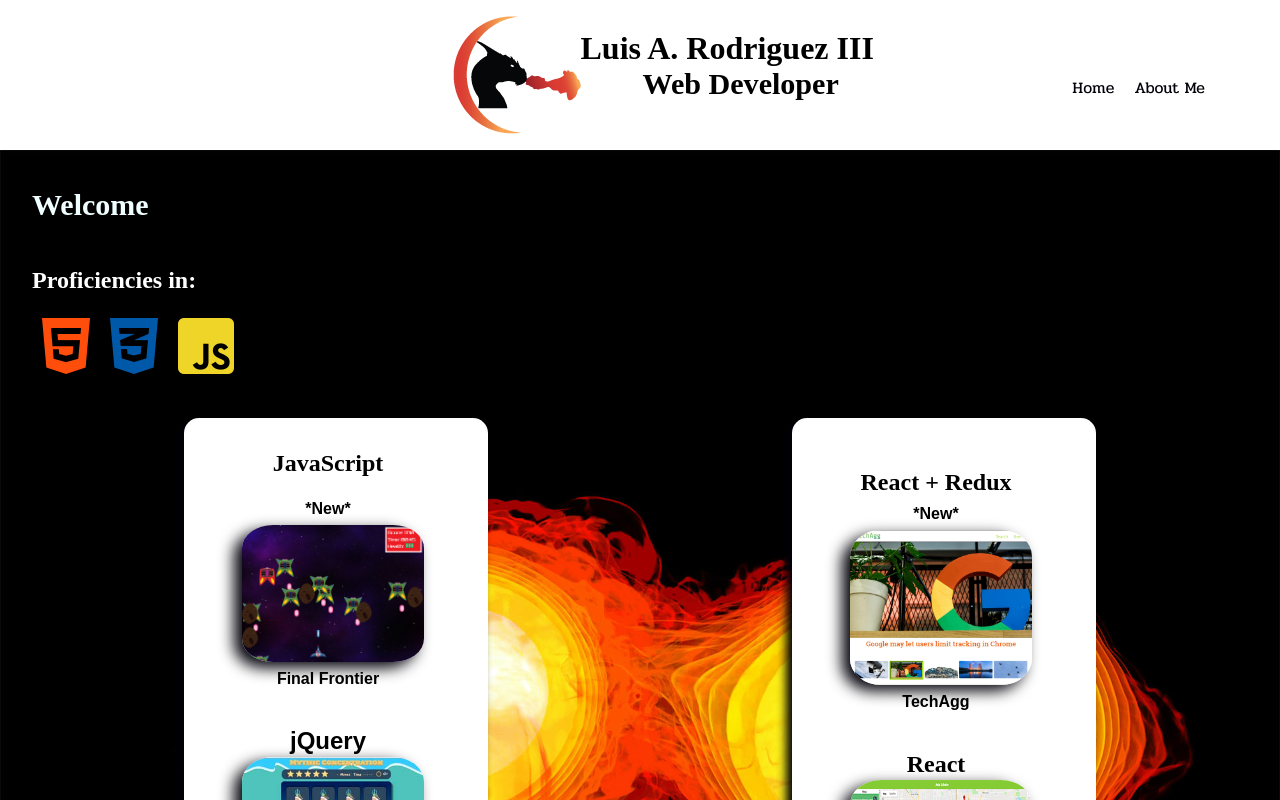
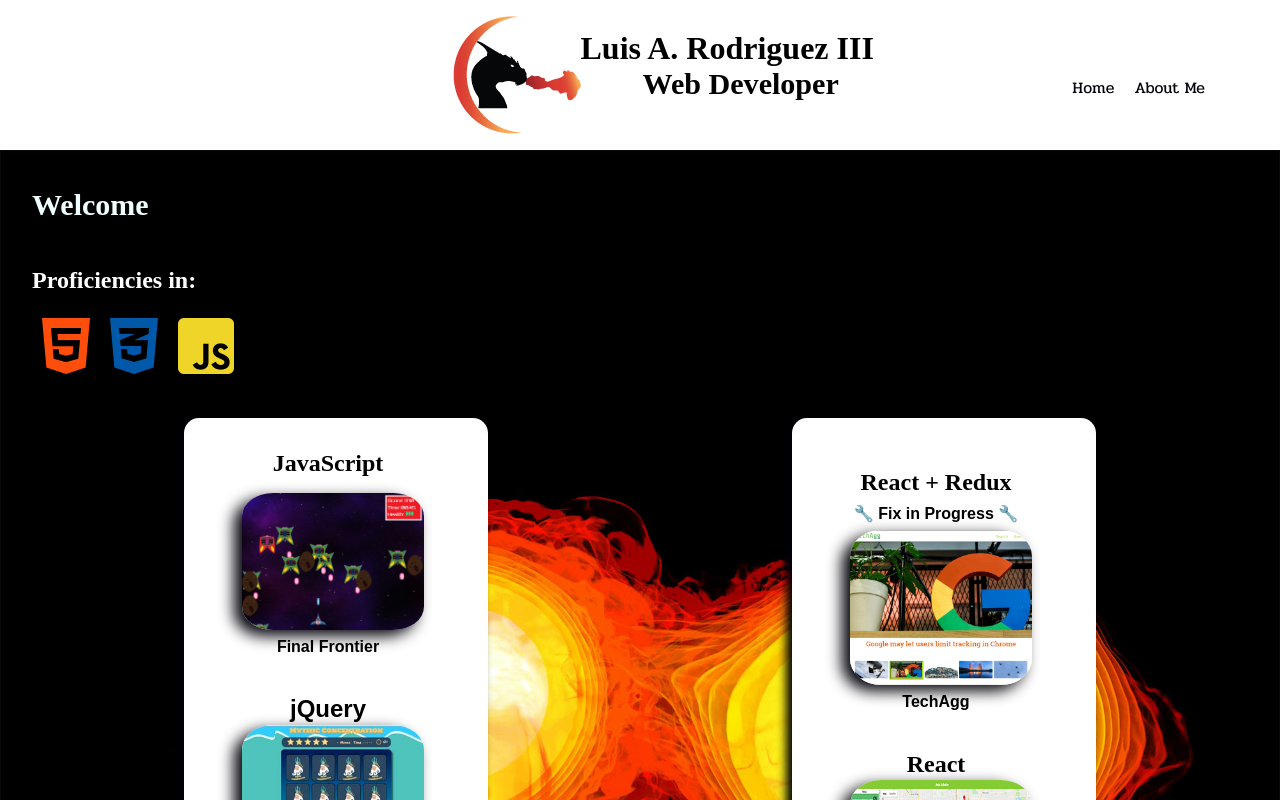
Before and after one commit to lourod1987/portfolio, a React (Create React App) app: page / in a window 1280 px wide. Shown: the top 800 px of the page. Built offline with nearby package versions, Linux system fonts and the light colour scheme; a web font is replaced by a local one.

Commit message:
Remove new tags for old projects and note a project is currently being fixed

```diff
--- a/src/HomeContainer.js
+++ b/src/HomeContainer.js
@@ -40,7 +40,7 @@ class HomeContainer extends Component {
                         <div className="skill-js">
                             <h2>JavaScript</h2>
                             <ul className="projects">
-                                <li>*New*
+                                <li>
                                 <a href="https://lourod1987.github.io/Final-Frontierv2/" title="Link to Final Frontier made with OO JS">
                                     <img src={finalFrontierPreview} alt="Preview of Final Frontier game"/>
                                 </a>Final&nbsp;Frontier
@@ -61,7 +61,7 @@ class HomeContainer extends Component {
                         <div className="skill-jquery">
                             <ul className="projects">
                                 <h2>React + Redux</h2>
-                                <li>*New*
+                                <li>🔧 Fix in Progress 🔧
                                     <a href="https://techagg.netlify.app/" title="Link to TechAgg React + Redux App">
                                         <img src={techAggPreview} alt="Preview of TechAgg App"/>
                                     </a>TechAgg
```
